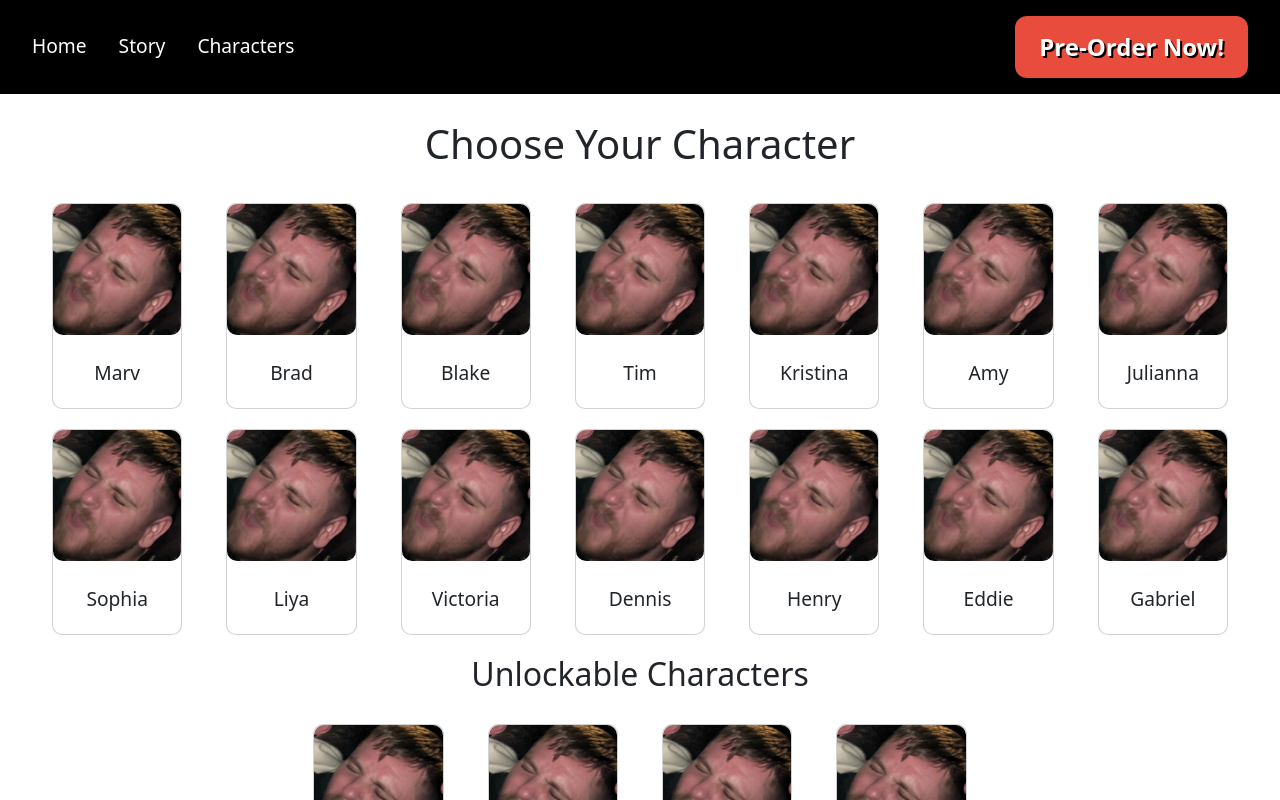
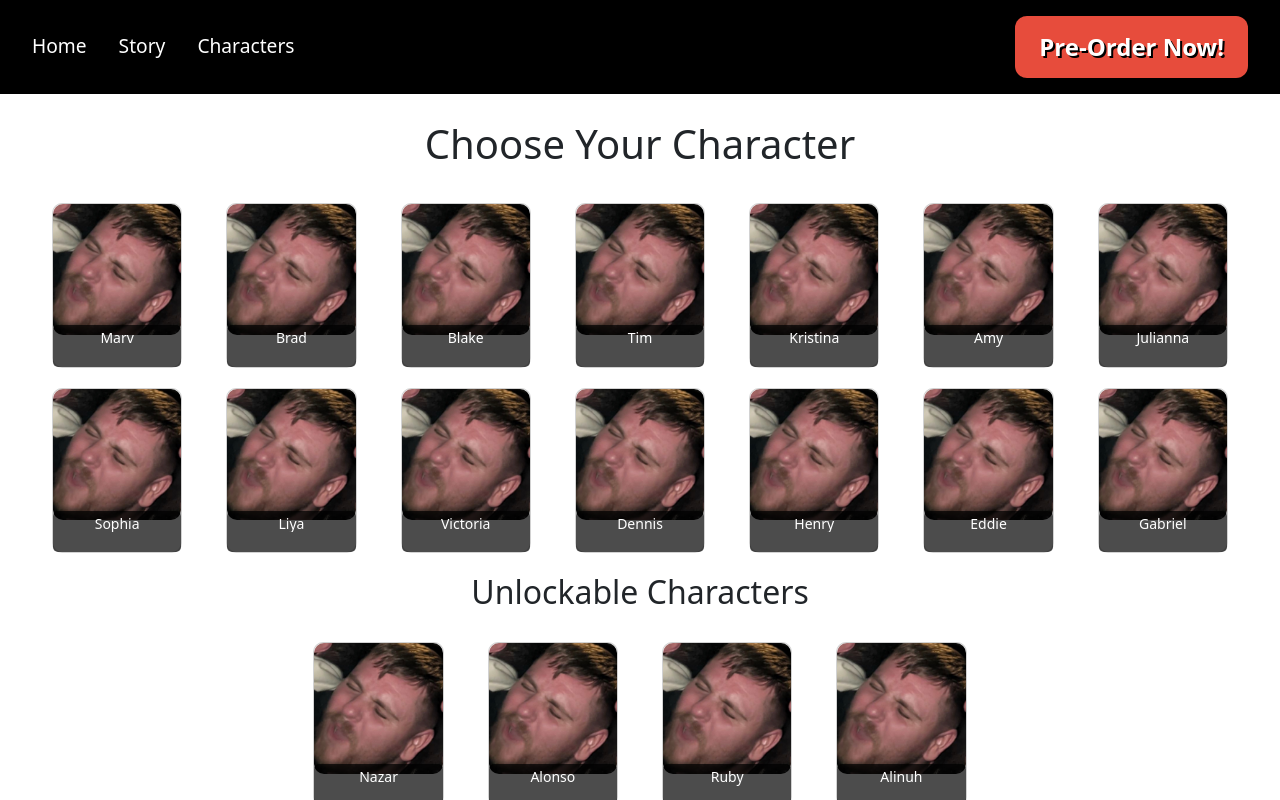
Before and after one commit to bradfiller64/team-marv-van2, a React (Create React App) app: page /characters in a window 1280 px wide. Shown: the top 800 px of the page. Built offline with nearby package versions, Linux system fonts and the light colour scheme.

Commit message:
more styling - coming together

```diff
--- a/src/components/Characters.js
+++ b/src/components/Characters.js
@@ -19,7 +19,9 @@ const Characters = () => {
                             <Card className="character-card">
                                 <Card.Img variant="top" src={character.icon} alt={character.name} className="character-icon" />
                                 <Card.Body>
-                                    <Card.Title className="character-name">{character.name}</Card.Title>
+                                    <div className="character-name-banner">
+                                        <Card.Title className="character-name">{character.name}</Card.Title>
+                                    </div>
                                 </Card.Body>
                             </Card>
                         </Col>
@@ -37,7 +39,9 @@ const Characters = () => {
                             <Card className="character-card">
                                 <Card.Img variant="top" src={character.icon} alt={character.name} className="character-icon" />
                                 <Card.Body>
-                                    <Card.Title className="character-name">{character.name}</Card.Title>
+                                    <div className="character-name-banner">
+                                        <Card.Title className="character-name">{character.name}</Card.Title>
+                                    </div>
                                 </Card.Body>
                             </Card>
                         </Col>
--- a/src/css/Characters.css
+++ b/src/css/Characters.css
@@ -40,10 +40,23 @@
     border-radius: 10px;
 }
 
+.character-name-banner {
+    background-color: rgba(0, 0, 0, 0.7);
+    padding: 5px;
+    border-radius: 5px;
+    text-align: center;
+    position: absolute;
+    bottom: 0;
+    left: 0;
+    right: 0;
+    margin: 0;
+}
+
 .character-name {
-    font-size: 1.2rem;
-    /* Adjust font size as needed */
-    margin-top: 10px;
+    color: white;
+    font-size: 14px;
     text-align: center;
-    /* Center the text */
+    position: relative;
+    margin-bottom: 15px;
+    overflow: hidden;
 }
```
